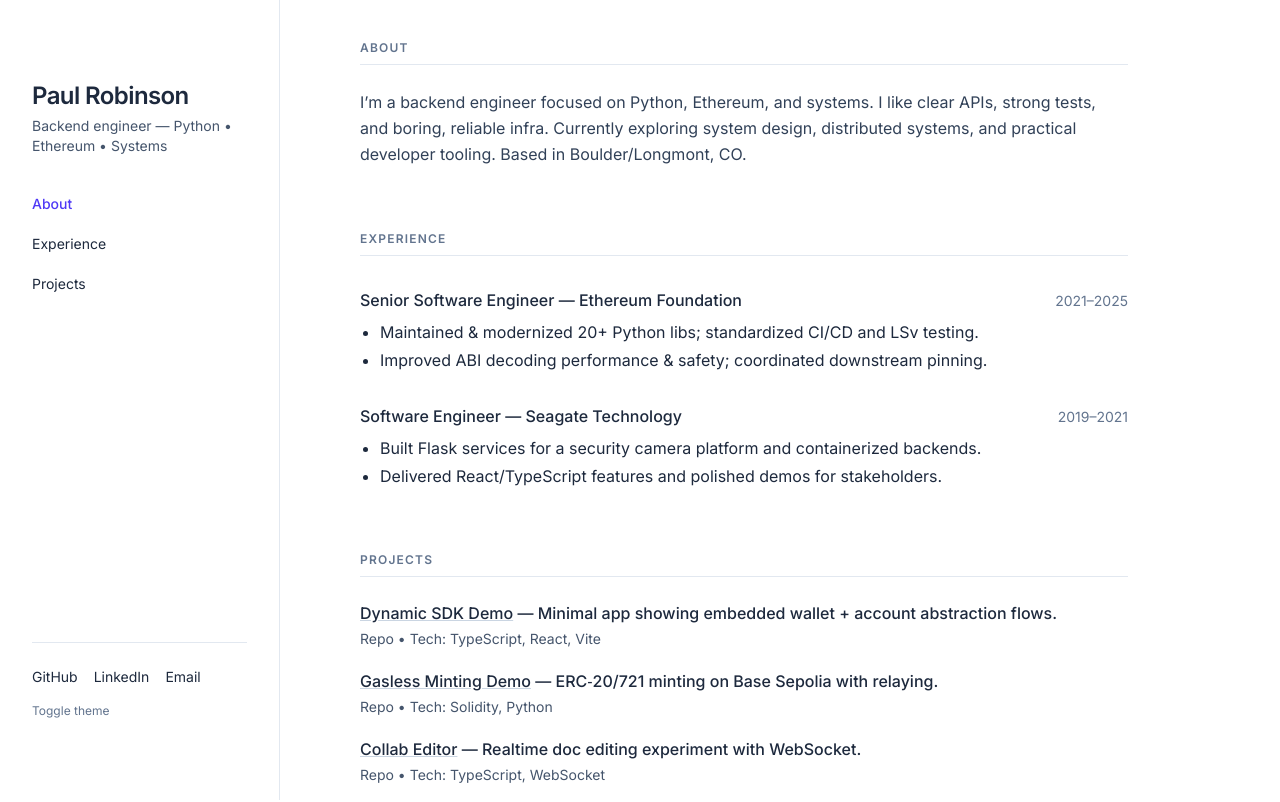
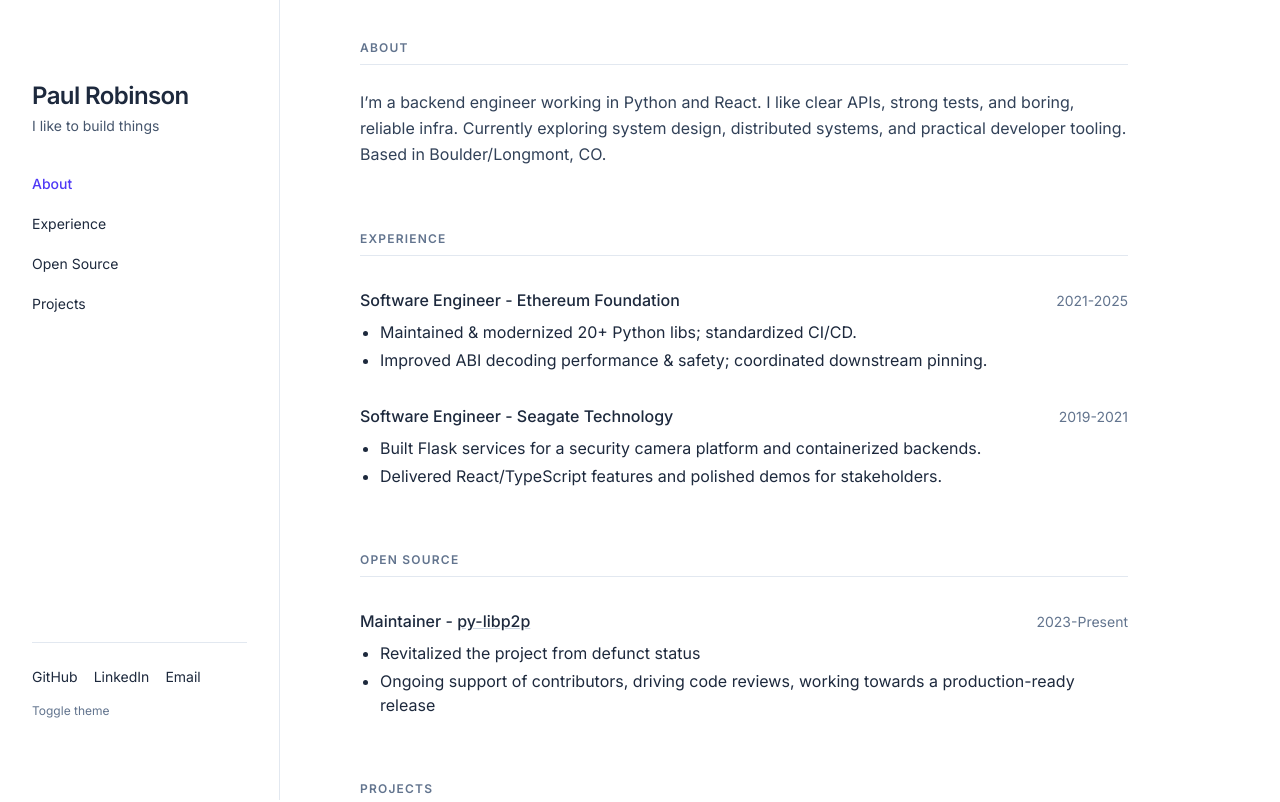
Before and after one commit to pacrob/pacrob.github.io, a Next.js app: page / in a window 1280 px wide. Shown: the top 802 px of the page. Built offline with nearby package versions, Linux system fonts and the light colour scheme.

Commit message:
clean up descriptions

```diff
--- a/src/app/page.tsx
+++ b/src/app/page.tsx
@@ -1,19 +1,35 @@
 const experiences = [
   {
-    role: "Senior Software Engineer — Ethereum Foundation",
-    period: "2021–2025",
+    role: "Software Engineer - Ethereum Foundation",
+    period: "2021-2025",
     bullets: [
-      "Maintained & modernized 20+ Python libs; standardized CI/CD and LSv testing.",
+      "Maintained & modernized 20+ Python libs; standardized CI/CD.",
       "Improved ABI decoding performance & safety; coordinated downstream pinning.",
     ],
   },
   {
-    role: "Software Engineer — Seagate Technology",
-    period: "2019–2021",
+    role: "Software Engineer - Seagate Technology",
+    period: "2019-2021",
     bullets: [
       "Built Flask services for a security camera platform and containerized backends.",
       "Delivered React/TypeScript features and polished demos for stakeholders.",
     ],
+  },
+];
+
+const openSource = [
+  {
+    name: "py-libp2p",
+    role: "Maintainer",
+    period: "2023-Present",
+    href: "https://github.com/libp2p/py-libp2p",
+    description:
+      "Python implementation of the libp2p composable networking stack",
+    bullets: [
+      "Revitalized the project from defunct status",
+      "Ongoing support of contributors, driving code reviews, working towards a production-ready release",
+    ],
+    meta: "Python, Networking",
   },
 ];
 
@@ -23,19 +39,19 @@ const projects = [
     href: "https://github.com/pacrob/dynamic-sdk-demo",
     description:
       "Minimal app showing embedded wallet + account abstraction flows.",
-    meta: "Repo • Tech: TypeScript, React, Vite",
+    meta: "TypeScript, React, Vite",
   },
   {
     name: "Gasless Minting Demo",
     href: "https://github.com/pacrob/gasless-minting",
     description: "ERC‑20/721 minting on Base Sepolia with relaying.",
-    meta: "Repo • Tech: Solidity, Python",
+    meta: "Solidity, Python",
   },
   {
     name: "Collab Editor",
     href: "https://github.com/pacrob/collab-editor",
     description: "Realtime doc editing experiment with WebSocket.",
-    meta: "Repo • Tech: TypeScript, WebSocket",
+    meta: "TypeScript, WebSocket",
   },
 ];
 
@@ -48,7 +64,7 @@ export default function Page() {
         </h2>
         <hr className="mt-2 h-px border-0 bg-slate-200 dark:bg-slate-800" />
         <p className="mt-6 leading-relaxed text-slate-700 dark:text-slate-300">
-          I’m a backend engineer focused on Python, Ethereum, and systems. I
+          I’m a backend engineer working in Python and React. I
           like clear APIs, strong tests, and boring, reliable infra. Currently
           exploring system design, distributed systems, and practical developer
           tooling. Based in Boulder/Longmont, CO.
@@ -78,6 +94,43 @@ export default function Page() {
         ))}
       </section>
 
+      <section id="open_source" className="max-w-3xl mt-16">
+        <h2 className="text-xs font-semibold tracking-widest text-slate-500 dark:text-slate-400">
+          OPEN SOURCE
+        </h2>
+        <hr className="mt-2 h-px border-0 bg-slate-200 dark:bg-slate-800" />
+
+        <ul className="mt-6 space-y-5">
+          {openSource.map((project) => (
+          <article key={project.role} className="mt-8">
+
+            <div className="flex flex-col gap-1 sm:flex-row sm:items-baseline sm:justify-between">
+              <h3 className="font-medium">{`${project.role} - `}
+
+                <a
+                  href={project.href}
+                  className="underline decoration-slate-300 hover:decoration-indigo-600"
+                  target="_blank"
+                  rel="noreferrer"
+                >
+                  {project.name}
+                </a>{" "}
+                </h3>
+
+              <span className="text-sm text-slate-500 dark:text-slate-400">
+                {project.period}
+              </span>
+            </div>
+            <ul className="mt-2 list-disc space-y-1 pl-5">
+              {project.bullets.map((item) => (
+                <li key={item}>{item}</li>
+              ))}
+            </ul>
+          </article>
+          ))}
+        </ul>
+      </section>
+
       <section id="projects" className="max-w-3xl mt-16">
         <h2 className="text-xs font-semibold tracking-widest text-slate-500 dark:text-slate-400">
           PROJECTS
@@ -96,7 +149,7 @@ export default function Page() {
                 >
                   {project.name}
                 </a>{" "}
-                — {project.description}
+                - {project.description}
               </div>
               <div className="mt-1 text-sm text-slate-600 dark:text-slate-400">
                 {project.meta}
@@ -108,7 +161,7 @@ export default function Page() {
 
       <footer className="max-w-3xl mt-20 mb-24 text-xs text-slate-500 dark:text-slate-400">
         <hr className="mb-4 h-px border-0 bg-slate-200 dark:bg-slate-800" />©{" "}
-        {new Date().getFullYear()} Paul Robinson — Built with Next.js +
+        {new Date().getFullYear()} Paul Robinson - Built with Next.js +
         Tailwind. Hosted on GitHub Pages.
       </footer>
     </>
--- a/src/components/Sidebar.tsx
+++ b/src/components/Sidebar.tsx
@@ -12,6 +12,7 @@ type SidebarLink = {
 const SECTION_LINKS: SidebarLink[] = [
   { id: "about", label: "About" },
   { id: "experience", label: "Experience" },
+  { id: "open_source", label: "Open Source" },
   { id: "projects", label: "Projects" },
 ];
 
@@ -102,7 +103,7 @@ export default function Sidebar() {
             Paul Robinson
           </h1>
           <p className="mt-1 text-sm text-slate-600 dark:text-slate-400">
-            Backend engineer — Python • Ethereum • Systems
+            I like to build things
           </p>
         </header>
 
```
